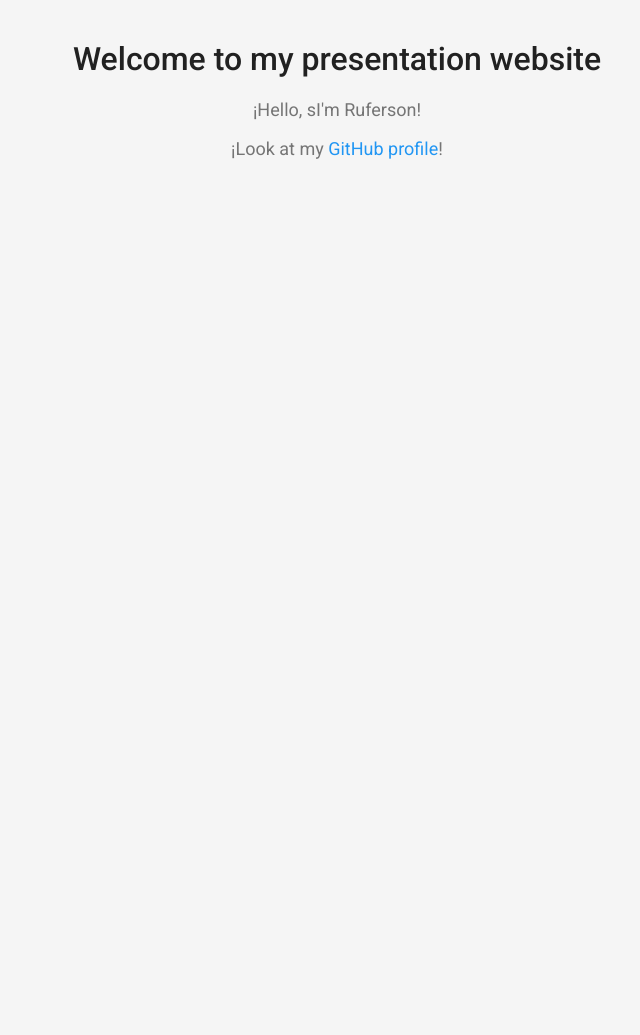
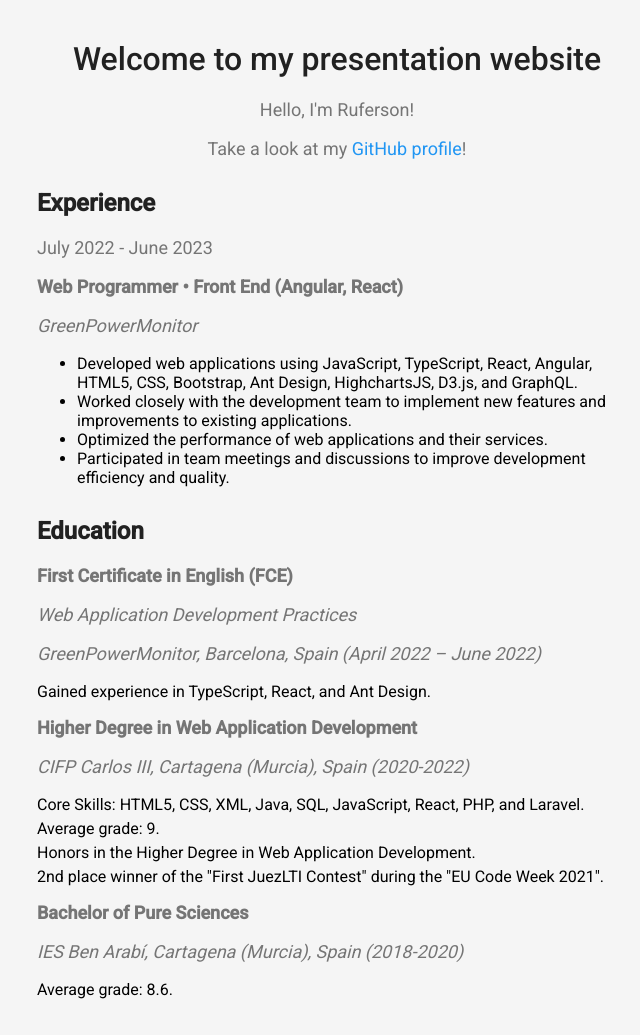
Before and after one commit to ruferson/ruferson.github.io, a plain HTML site: page index.html in a window 1280 px wide. Shown: the whole page, without its empty margins (303-943 px from the left). Before the commit the page ends 800 px from the top, so only its background shows below. Drawn offline with Linux system fonts and the light colour scheme.

Commit message:
Basic page.
Update index.html

```diff
--- /dev/null
+++ b/index.css
@@ -0,0 +1,67 @@
+body {
+	font-family: 'Roboto', sans-serif;
+	background-color: #F5F5F5;
+	margin: 0;
+	padding: 0;
+}
+
+.container {
+	max-width: 600px;
+	margin: 0 auto;
+	padding: 20px;
+	text-align: center;
+}
+
+h1 {
+	font-size: 32px;
+	font-weight: 500;
+	color: #212121;
+	margin-top: 20px;
+}
+
+p {
+	font-size: 18px;
+	color: #757575;
+	margin-top: 10px;
+}
+
+a {
+	color: #2196F3;
+	text-decoration: none;
+}
+
+a:hover {
+	text-decoration: underline;
+}
+
+.experience {
+	text-align: left;
+	margin-top: 30px;
+}
+
+.experience h2 {
+	font-size: 24px;
+	color: #212121;
+	margin-top: 20px;
+}
+
+.education {
+	text-align: left;
+	margin-top: 30px;
+}
+
+.education h2 {
+	font-size: 24px;
+	color: #212121;
+	margin-top: 20px;
+}
+
+.education ul {
+	list-style-type: none;
+	padding-left: 0;
+	margin-top: 10px;
+}
+
+.education li {
+	margin-bottom: 5px;
+}
--- a/index.html
+++ b/index.html
@@ -4,52 +4,56 @@
 <head>
 	<meta charset="UTF-8">
 	<meta name="viewport" content="width=device-width, initial-scale=1.0">
-	<title>Página de presentación</title>
+	<title>Presentation Website</title>
 	<link rel="stylesheet" href="https://fonts.googleapis.com/css?family=Roboto:300,400,500">
-	<style>
-		body {
-			font-family: 'Roboto', sans-serif;
-			background-color: #F5F5F5;
-			margin: 0;
-			padding: 0;
-		}
-
-		.container {
-			max-width: 600px;
-			margin: 0 auto;
-			padding: 20px;
-			text-align: center;
-		}
-
-		h1 {
-			font-size: 32px;
-			font-weight: 500;
-			color: #212121;
-			margin-top: 20px;
-		}
-
-		p {
-			font-size: 18px;
-			color: #757575;
-			margin-top: 10px;
-		}
-
-		a {
-			color: #2196F3;
-			text-decoration: none;
-		}
-
-		a:hover {
-			text-decoration: underline;
-		}
-	</style>
+	<link rel="stylesheet" href="index.css">
 </head>
 
 <body>
 	<div class="container">
 		<h1>Welcome to my presentation website</h1>
-		<p>¡Hello, sI'm Ruferson!</p>
-		<p>¡Look at my <a href="https://github.com/ruferson" target="_blank">GitHub profile</a>!</p>
+		<p>Hello, I'm Ruferson!</p>
+		<p>Take a look at my <a href="https://github.com/ruferson" target="_blank">GitHub profile</a>!</p>
+
+		<div class="experience">
+			<h2>Experience</h2>
+			<p>July 2022 - June 2023</p>
+			<p><strong>Web Programmer • Front End (Angular, React)</strong></p>
+			<p><em>GreenPowerMonitor</em></p>
+			<ul>
+				<li>Developed web applications using JavaScript, TypeScript, React, Angular, HTML5, CSS, Bootstrap, Ant Design,
+					HighchartsJS, D3.js, and GraphQL.</li>
+				<li>Worked closely with the development team to implement new features and improvements to existing
+					applications.</li>
+				<li>Optimized the performance of web applications and their services.</li>
+				<li>Participated in team meetings and discussions to improve development efficiency and quality.</li>
+			</ul>
+		</div>
+
+		<div class="education">
+			<h2>Education</h2>
+			<p><strong>First Certificate in English (FCE)</strong></p>
+			<p><em>Web Application Development Practices</em></p>
+			<p><em>GreenPowerMonitor, Barcelona, Spain (April 2022 – June 2022)</em></p>
+			<ul>
+				<li>Gained experience in TypeScript, React, and Ant Design.</li>
+			</ul>
+
+			<p><strong>Higher Degree in Web Application Development</strong></p>
+			<p><em>CIFP Carlos III, Cartagena (Murcia), Spain (2020-2022)</em></p>
+			<ul>
+				<li>Core Skills: HTML5, CSS, XML, Java, SQL, JavaScript, React, PHP, and Laravel.</li>
+				<li>Average grade: 9.</li>
+				<li>Honors in the Higher Degree in Web Application Development.</li>
+				<li>2nd place winner of the "First JuezLTI Contest" during the "EU Code Week 2021".</li>
+			</ul>
+
+			<p><strong>Bachelor of Pure Sciences</strong></p>
+			<p><em>IES Ben Arabí, Cartagena (Murcia), Spain (2018-2020)</em></p>
+			<ul>
+				<li>Average grade: 8.6.</li>
+			</ul>
+		</div>
 	</div>
 </body>
 
```
